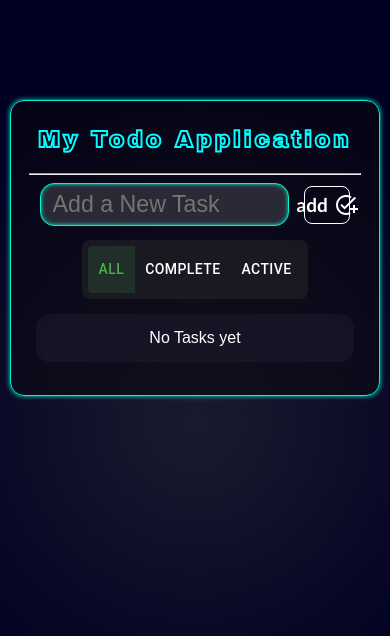
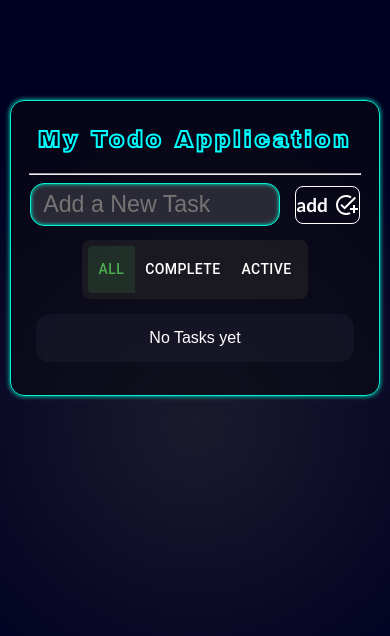
Before and after one commit to ALI-cmd-front-developer/My-React-Todo-App, a React (Vite) app: page / in a window 390 px wide. Shown: the top 636 px of the page. Built offline with nearby package versions, Linux system fonts and the light colour scheme.

Commit message:
fix button

```diff
--- a/src/App.css
+++ b/src/App.css
@@ -473,9 +473,9 @@ span {
 
 }
 
-@media (min-width : 378px) and (max-width : 768px) {
+@media (min-width : 378px) and (max-width : 760px) {
 .input-button button {
-    width: clamp(14% , 2rem , 23%);
+    width: clamp(19.6% , 1.1vw , 20%);
 }
 
 }
```
